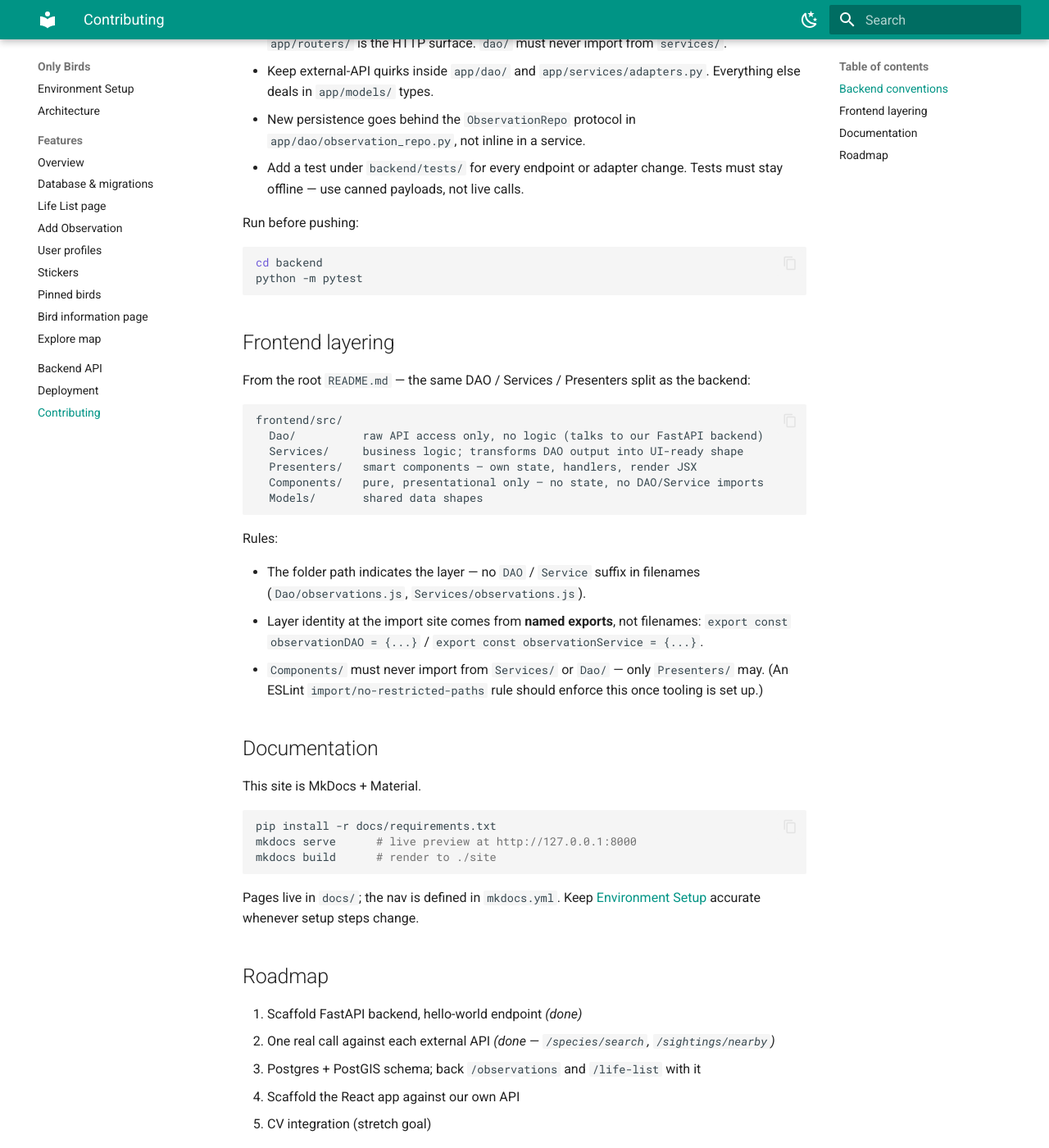
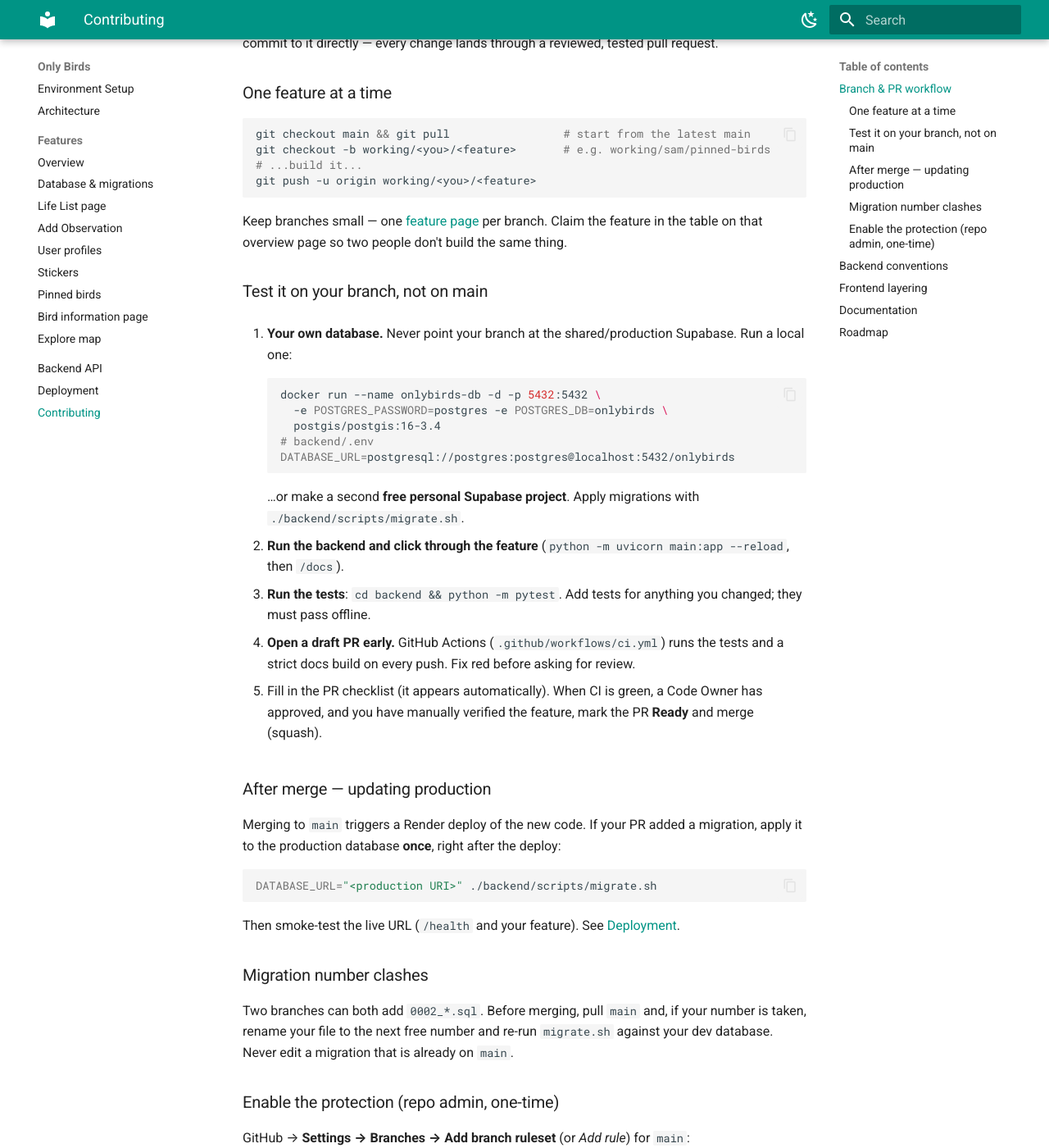
Before and after one commit to caprisun178/OnlyBirds, an MkDocs documentation site: the page built from docs/contributing.md, in a window 1280 px wide and 1400 px high, scrolled down 216 px. Shown: the whole window at 82% size. Built offline with MkDocs 1.6.1 and Material for MkDocs 9.7.7, drawn with Linux system fonts in a browser that asks for light colours; some of the changed text lies outside the part shown.

Commit message:
set up enviroment

````diff
--- a/docs/contributing.md
+++ b/docs/contributing.md
@@ -1,4 +1,84 @@
 # Contributing
+
+## Branch & PR workflow
+
+`main` is protected. It always builds, always passes tests, and is what Render
+deploys. You never commit to it directly — every change lands through a
+reviewed, tested pull request.
+
+### One feature at a time
+
+```bash
+git checkout main && git pull                 # start from the latest main
+git checkout -b working/<you>/<feature>       # e.g. working/sam/pinned-birds
+# ...build it...
+git push -u origin working/<you>/<feature>
+```
+
+Keep branches small — one [feature page](features/overview.md) per branch. Claim
+the feature in the table on that overview page so two people don't build the
+same thing.
+
+### Test it on your branch, not on main
+
+1. **Your own database.** Never point your branch at the shared/production
+   Supabase. Run a local one:
+
+    ```bash
+    docker run --name onlybirds-db -d -p 5432:5432 \
+      -e POSTGRES_PASSWORD=postgres -e POSTGRES_DB=onlybirds \
+      postgis/postgis:16-3.4
+    # backend/.env
+    DATABASE_URL=postgresql://postgres:postgres@localhost:5432/onlybirds
+    ```
+
+    …or make a second **free personal Supabase project**. Apply migrations with
+    `./backend/scripts/migrate.sh`.
+
+2. **Run the backend and click through the feature**
+   (`python -m uvicorn main:app --reload`, then `/docs`).
+
+3. **Run the tests**: `cd backend && python -m pytest`. Add tests for anything
+   you changed; they must pass offline.
+
+4. **Open a draft PR early.** GitHub Actions (`.github/workflows/ci.yml`) runs
+   the tests and a strict docs build on every push. Fix red before asking for
+   review.
+
+5. Fill in the PR checklist (it appears automatically). When CI is green, a Code
+   Owner has approved, and you have manually verified the feature, mark the PR
+   **Ready** and merge (squash).
+
+### After merge — updating production
+
+Merging to `main` triggers a Render deploy of the new code. If your PR added a
+migration, apply it to the production database **once**, right after the deploy:
+
+```bash
+DATABASE_URL="<production URI>" ./backend/scripts/migrate.sh
+```
+
+Then smoke-test the live URL (`/health` and your feature). See
+[Deployment](deployment.md).
+
+### Migration number clashes
+
+Two branches can both add `0002_*.sql`. Before merging, pull `main` and, if your
+number is taken, rename your file to the next free number and re-run
+`migrate.sh` against your dev database. Never edit a migration that is already
+on `main`.
+
+### Enable the protection (repo admin, one-time)
+
+GitHub → **Settings → Branches → Add branch ruleset** (or *Add rule*) for `main`:
+
+- Require a pull request before merging — **1 approval**, **Require review from
+  Code Owners**
+- Require status checks to pass — select **`backend tests`** and
+  **`docs build (strict)`**
+- Require branches to be up to date before merging
+- Block force pushes and deletions
+- Apply to administrators too
 
 ## Backend conventions
 
````
Also changed, not shown: .github/pull_request_template.md (added), 1 other file.
